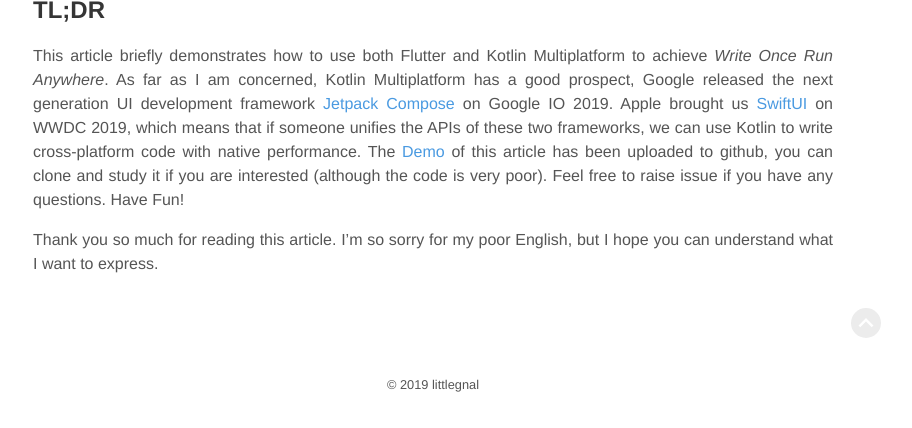
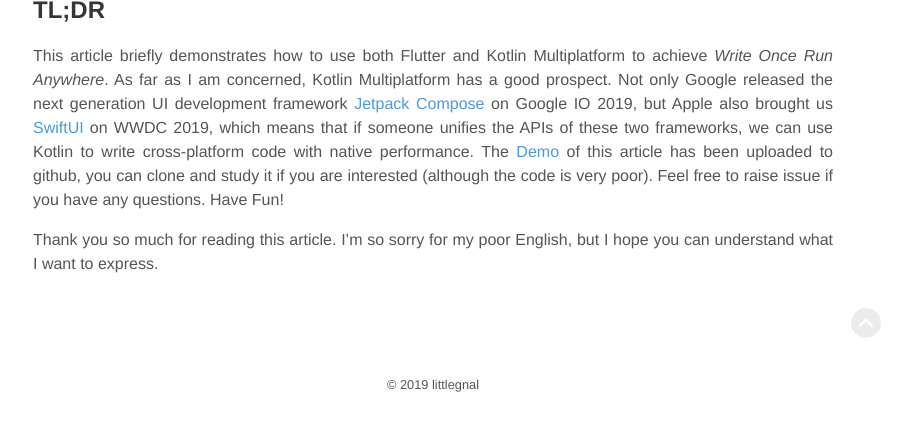
Before and after one commit to littleGnAl/littlegnal.github.io, a Jekyll site: the page built from _posts/2019-07-09-kmpp_flutter_en.md, in a window 1280 px wide and 900 px high, scrolled down 11520 px, cut to the strip 472-900 px from the top of the window. Shown: the whole strip, without its empty margins (207-1119 px from the left). Built offline with Jekyll 4.4.1, drawn with Linux system fonts in a browser that asks for light colours.

Commit message:
kmpp + flutter en

```diff
--- a/_posts/2019-07-09-kmpp_flutter_en.md
+++ b/_posts/2019-07-09-kmpp_flutter_en.md
@@ -425,6 +425,6 @@ DONE! Let’s take a look at what the APP looks like:
 ![android](https://raw.githubusercontent.com/littleGnAl/screenshot/master/kmpp-flutter/kmpp_flutter_android.gif)   |   ![ios](https://raw.githubusercontent.com/littleGnAl/screenshot/master/kmpp-flutter/kmpp_flutter_ios.gif)
 
 ## TL;DR
-This article briefly demonstrates how to use both Flutter and Kotlin Multiplatform to achieve *Write Once Run Anywhere*. As far as I am concerned, Kotlin Multiplatform has a good prospect,  Google released the next generation UI development framework [Jetpack Compose](https://developer.android.com/jetpack/compose) on Google IO 2019. Apple brought us [SwiftUI](https://developer.apple.com/xcode/swiftui/) on WWDC 2019, which means that if someone unifies the APIs of these two frameworks, we can use Kotlin to write cross-platform code with native performance. The [Demo](https://github.com/littleGnAl/accounting-multiplatform/tree/littlegnal/blog-kmpp-flutter) of this article  has been uploaded to github, you can clone and study it if you are interested (although the code is very poor). Feel free to raise issue if you have any questions. Have Fun!
+This article briefly demonstrates how to use both Flutter and Kotlin Multiplatform to achieve *Write Once Run Anywhere*. As far as I am concerned, Kotlin Multiplatform has a good prospect.  Not only Google released the next generation UI development framework [Jetpack Compose](https://developer.android.com/jetpack/compose) on Google IO 2019, but Apple also brought us [SwiftUI](https://developer.apple.com/xcode/swiftui/) on WWDC 2019, which means that if someone unifies the APIs of these two frameworks, we can use Kotlin to write cross-platform code with native performance. The [Demo](https://github.com/littleGnAl/accounting-multiplatform/tree/littlegnal/blog-kmpp-flutter) of this article  has been uploaded to github, you can clone and study it if you are interested (although the code is very poor). Feel free to raise issue if you have any questions. Have Fun!
 
 Thank you so much for reading this article. I'm so sorry for my poor English, but I hope you can understand what I want to express.
```
